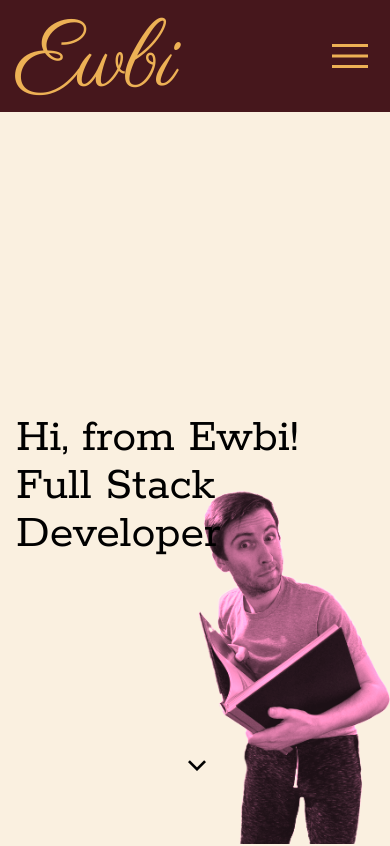
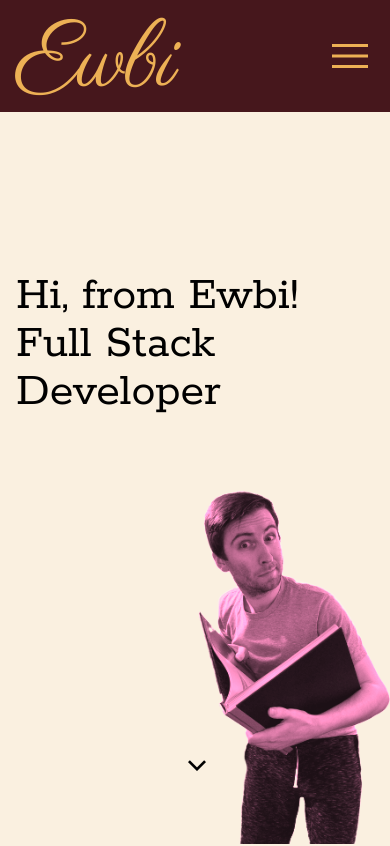
Before and after one commit to EwbiDev/ewbi-portfolio, a React (Vite) app: page / in a window 390 px wide. Shown: the top 846 px of the page. Built offline with nearby package versions, Linux system fonts and the light colour scheme.

Commit message:
feat: amend title positioning

```diff
--- a/src/commonComponents/Title.jsx
+++ b/src/commonComponents/Title.jsx
@@ -8,7 +8,7 @@ export default function Title() {
   ]);
 
   return (
-    <div className="m-4 flex h-full grow flex-col justify-center text-5xl">
+    <div className="m-4 flex h-full grow flex-col pt-64 text-5xl lg:justify-center lg:pt-0">
       <h1>Hi, from Ewbi!</h1>
       <h2 className="carousel relative">
         <TextCarousel inputTextArray={carouselArray} />
```
